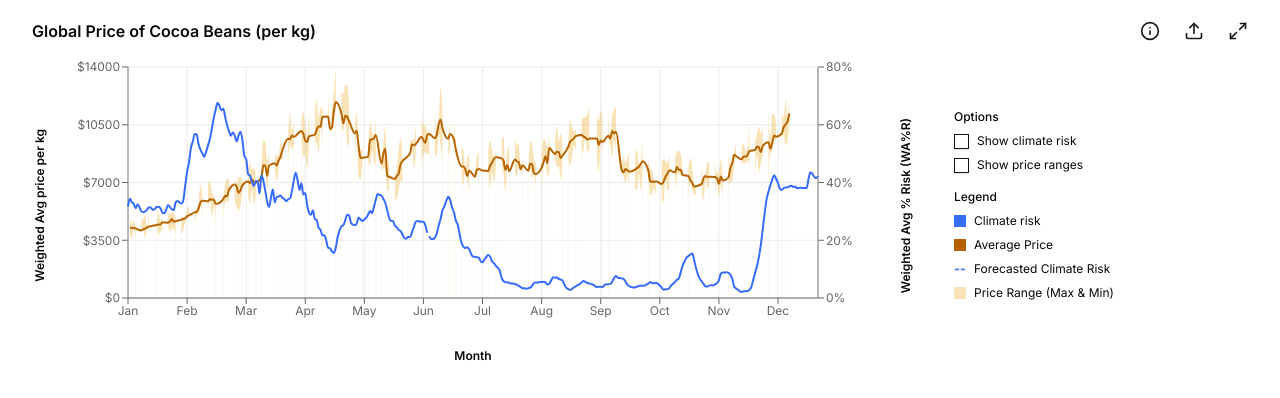
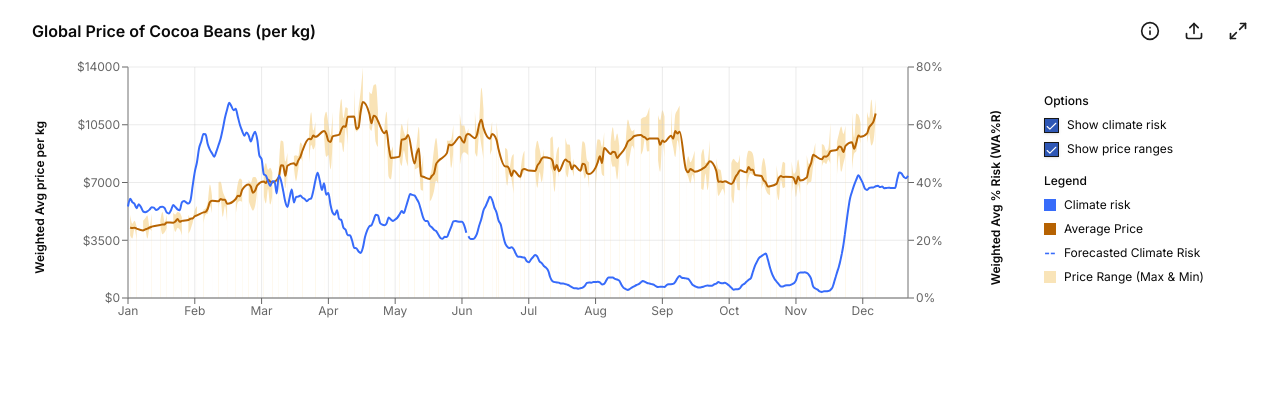
Before and after one commit to RRFayad/helios-project, a Next.js app: page / in a window 1280 px wide. Shown: the top 398 px of the page. Built offline with nearby package versions, Linux system fonts and the light colour scheme.

Commit message:
feat(Chart User Options): Implement Context and let user check or uncheck chart options

```diff
--- a/src/app/layout.tsx
+++ b/src/app/layout.tsx
@@ -1,3 +1,4 @@
+import { ChartContextProvider } from "@/context/chart-context";
 import "./globals.css";
 import type { Metadata } from "next";
 import { Inter } from "next/font/google";
@@ -17,7 +18,7 @@ export default function RootLayout({
   return (
     <html lang="en">
       <body className={`${inter.className} flex h-screen flex-col px-8 py-4`}>
-        {children}
+        <ChartContextProvider>{children}</ChartContextProvider>
       </body>
     </html>
   );
--- a/src/app/page.tsx
+++ b/src/app/page.tsx
@@ -1,3 +1,5 @@
+"use client";
+
 import Chart from "@/components/Chart";
 import Header from "@/components/Header";
 import Sidebar from "@/components/Sidebar";
@@ -9,7 +11,7 @@ export default function Home() {
       <Header />
       <main className="h-full">
         {/* <TimeSelector /> */}
-        <div className="grid grid-cols-[3fr_1fr] gap-x-10">
+        <div className="grid grid-cols-[5fr_1fr] gap-x-10">
           <div className="flex w-full flex-row items-center justify-center">
             <div className="text-xs font-semibold [-webkit-transform:rotate(180deg)] [writing-mode:vertical-lr]">
               Weighted Avg price per kg
@@ -18,7 +20,6 @@ export default function Home() {
               <div className="h-[301px] w-full">
                 <Chart />
               </div>
-              <div className="text-xs font-semibold">Month</div>
             </div>
             <div className="text-xs font-semibold [-webkit-transform:rotate(180deg)] [writing-mode:vertical-lr]">
               Weighted Avg % Risk (WA%R)
--- a/src/components/Chart.tsx
+++ b/src/components/Chart.tsx
@@ -1,6 +1,6 @@
 "use client";
 
-import React from "react";
+import React, { useContext } from "react";
 import DUMMY_DATA from "@/lib/data.json";
 import { format, parseISO, startOfToday } from "date-fns";
 import {
@@ -14,13 +14,17 @@ import {
   ResponsiveContainer,
 } from "recharts";
 import { prepareDataForChart } from "@/lib/utils";
+import ChartContext, { ChartContextInterface } from "@/context/chart-context";
 
 const DUMMY_START_DATE = new Date("2024-01-01");
 const DUMMY_END_DATE = new Date("2024-12-31");
 
 function Chart() {
-  const startDate = DUMMY_START_DATE;
-  const endDate = DUMMY_END_DATE;
+  // const startDate = displayOptions.startDate;
+  // const endDate = displayOptions.endDate;
+  const { endDate, startDate, showClimateRisk, showPriceRange } = useContext(
+    ChartContext,
+  ) as ChartContextInterface;
 
   const data = prepareDataForChart(DUMMY_DATA, startDate, endDate);
 
@@ -49,6 +53,7 @@ function Chart() {
           tickFormatter={(value) => `${value}%`}
         />
         <Tooltip contentStyle={{ fontSize: 14 }} />
+        {showPriceRange && (
           <Area
             yAxisId="left"
             type="monotone"
@@ -61,7 +66,9 @@ function Chart() {
             legendType="none"
             unit={" USD"}
           />
+        )}
         {/*White Area to Cover the Min (didn't figure out how to show in the Tooltip with different color)*/}
+        {showPriceRange && (
           <Area
             yAxisId="left"
             tooltipType="none"
@@ -75,7 +82,9 @@ function Chart() {
             legendType="none"
             unit={" USD"}
           />
+        )}
         {/*Done only for Tooltip Purposes*/}
+        {showPriceRange && (
           <Area
             yAxisId="left"
             dataKey="priceRangeMin"
@@ -87,6 +96,7 @@ function Chart() {
             legendType="none"
             unit={" USD"}
           />
+        )}
         <CartesianGrid opacity={0.4} />
         <XAxis
           dataKey="date_on"
@@ -107,6 +117,7 @@ function Chart() {
           strokeWidth={2}
           unit={" USD"}
         />
+        {showClimateRisk && (
           <Line
             yAxisId="right"
             type="monotone"
@@ -119,6 +130,8 @@ function Chart() {
             legendType="none"
             strokeWidth={2}
           />
+        )}
+        {showClimateRisk && (
           <Line
             yAxisId="right"
             type="monotone"
@@ -132,6 +145,7 @@ function Chart() {
             strokeWidth={2}
             strokeDasharray={"4"}
           />
+        )}
       </ComposedChart>
     </ResponsiveContainer>
   );
--- a/src/components/Sidebar.tsx
+++ b/src/components/Sidebar.tsx
@@ -3,7 +3,7 @@ import SidebarOptions from "./SidebarOptions";
 
 function Sidebar() {
   return (
-    <div className="flex w-[204px] flex-col items-center justify-center gap-y-[16px] text-[12px] leading-4">
+    <div className="-mt-4 flex w-[204px] flex-col items-center justify-center gap-y-[16px] text-[12px] leading-4">
       <SidebarOptions />
       <SidebarChartLegend />
     </div>
--- a/src/components/SidebarOptions.tsx
+++ b/src/components/SidebarOptions.tsx
@@ -1,16 +1,34 @@
+"use client";
+import { useContext } from "react";
 import { Checkbox } from "./ui/checkbox";
+import ChartContext, { ChartContextInterface } from "@/context/chart-context";
 
 function SidebarOptions() {
+  const {
+    showClimateRisk,
+    showPriceRange,
+    toggleShowClimateRisk,
+    toggleShowPriceRange,
+  } = useContext(ChartContext) as ChartContextInterface;
+
   return (
     <div className="flex w-full flex-col gap-y-[8px]">
       <h3 className="font-medium">Options</h3>
       <div className="flex flex-col gap-y-[8px]">
         <div className="flex items-center justify-start gap-x-2">
-          <Checkbox className="h-[15px] w-[15px]" />
+          <Checkbox
+            className="h-[15px] w-[15px]"
+            checked={showClimateRisk}
+            onCheckedChange={toggleShowClimateRisk}
+          />
           <span>Show climate risk</span>
         </div>
         <div className="flex items-center justify-start gap-x-2">
-          <Checkbox className="h-[15px] w-[15px]" />
+          <Checkbox
+            className="h-[15px] w-[15px]"
+            checked={showPriceRange}
+            onCheckedChange={toggleShowPriceRange}
+          />
           <span>Show price ranges</span>
         </div>
       </div>
--- a/src/components/ui/checkbox.tsx
+++ b/src/components/ui/checkbox.tsx
@@ -13,7 +13,7 @@ const Checkbox = React.forwardRef<
   <CheckboxPrimitive.Root
     ref={ref}
     className={cn(
-      "border-primary focus-visible:ring-ring peer h-4 w-4 shrink-0 border shadow focus-visible:outline-none focus-visible:ring-1 disabled:cursor-not-allowed disabled:opacity-50 data-[state=checked]:bg-[#2E57B5] data-[state=checked]:text-white",
+      "peer h-[15px] w-[15px] shrink-0 border border-primary shadow focus-visible:outline-none focus-visible:ring-1 focus-visible:ring-ring disabled:cursor-not-allowed disabled:opacity-50 data-[state=checked]:bg-[#2E57B5] data-[state=checked]:text-white",
       className,
     )}
     {...props}
@@ -21,7 +21,7 @@ const Checkbox = React.forwardRef<
     <CheckboxPrimitive.Indicator
       className={cn("flex items-center justify-center text-current")}
     >
-      <Check className="h-4 w-4" />
+      <Check className="h-[15px] w-[15px]" />
     </CheckboxPrimitive.Indicator>
   </CheckboxPrimitive.Root>
 ));
--- /dev/null
+++ b/src/context/chart-context.tsx
@@ -0,0 +1,55 @@
+"use client";
+import React, { useState } from "react";
+
+export interface ChartContextInterface {
+  startDate: Date;
+  setStartDate: React.Dispatch<React.SetStateAction<Date>>;
+  endDate: Date;
+  setEndDate: React.Dispatch<React.SetStateAction<Date>>;
+  showClimateRisk: boolean;
+  toggleShowClimateRisk: () => void;
+  showPriceRange: boolean;
+  toggleShowPriceRange: () => void;
+}
+
+const DUMMY_START_DATE = new Date("2024-01-01");
+const DUMMY_END_DATE = new Date("2024-12-31");
+
+const ChartContext = React.createContext<ChartContextInterface | null>(null);
+
+export const ChartContextProvider = ({
+  children,
+}: {
+  children: React.ReactNode;
+}) => {
+  const [startDate, setStartDate] = useState(DUMMY_START_DATE);
+  const [endDate, setEndDate] = useState(DUMMY_END_DATE);
+  const [showClimateRisk, setShowClimateRisk] = useState(true);
+  const [showPriceRange, setShowPriceRange] = useState(true);
+
+  const toggleShowClimateRisk = () => {
+    setShowClimateRisk((prevState) => !prevState);
+  };
+  const toggleShowPriceRange = () => {
+    setShowPriceRange((prevState) => !prevState);
+  };
+
+  const contextValue = {
+    startDate,
+    setStartDate,
+    endDate,
+    setEndDate,
+    showClimateRisk,
+    toggleShowClimateRisk,
+    showPriceRange,
+    toggleShowPriceRange,
+  };
+
+  return (
+    <ChartContext.Provider value={contextValue}>
+      {children}
+    </ChartContext.Provider>
+  );
+};
+
+export default ChartContext;
```
Lines whose indentation alone changed are shown as unchanged.
